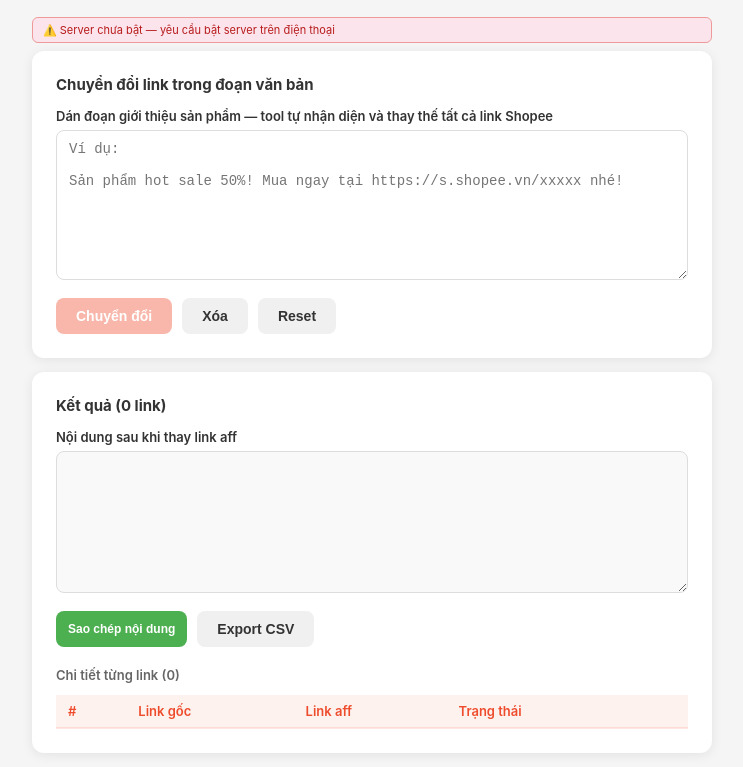
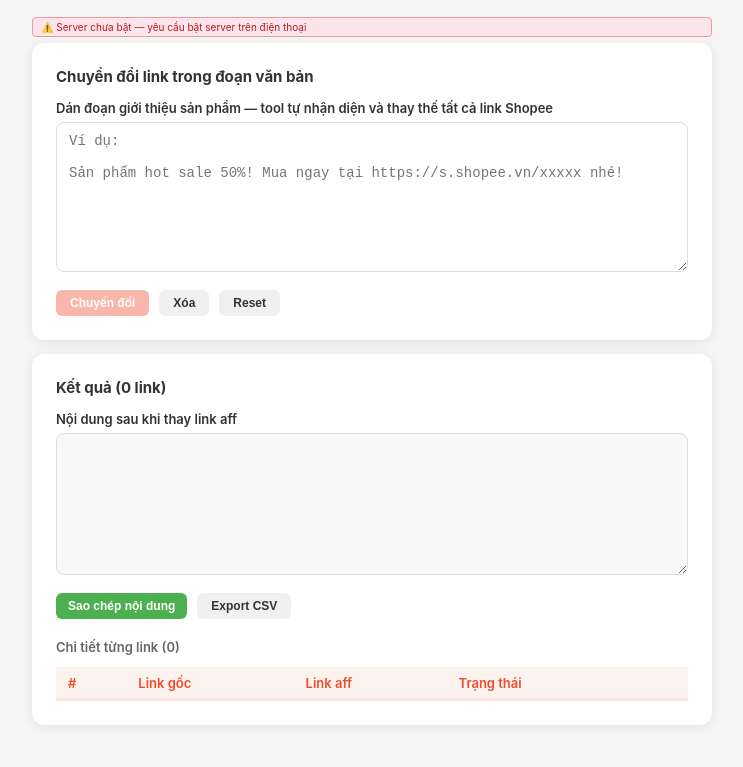
Before and after one commit to huy981018-cyber/shopee-aff-tool, a browser extension: page index.html in a window 1280 px wide. Shown: the part 73-840 px from the top of the page, without its empty margins (268-1011 px from the left). Drawn offline with Linux system fonts and the light colour scheme; no server answers.

Commit message:
Add files via upload

```diff
--- a/index.html
+++ b/index.html
@@ -17,8 +17,8 @@
     .subtitle { font-size: 13px; color: #888; margin-bottom: 20px; }
 
     .banner {
-      width: 100%; max-width: 680px; padding: 5px 10px;
-      border-radius: 6px; font-size: 11px; margin-bottom: 8px;
+      width: 100%; max-width: 680px; padding: 3px 8px;
+      border-radius: 4px; font-size: 10px; margin-bottom: 6px;
     }
     .banner-ok   { background: #e8f5e9; color: #2e7d32; border: 1px solid #a5d6a7; }
     .banner-err  { background: #fce4ec; color: #b71c1c; border: 1px solid #ef9a9a; }
@@ -39,9 +39,9 @@
     textarea:focus { border-color: #ee4d2d; }
 
     .btn {
-      display: inline-flex; align-items: center; gap: 6px;
-      padding: 10px 20px; border: none; border-radius: 8px;
-      font-size: 14px; font-weight: 600; cursor: pointer; transition: opacity 0.15s;
+      display: inline-flex; align-items: center; gap: 4px;
+      padding: 6px 14px; border: none; border-radius: 6px;
+      font-size: 12px; font-weight: 600; cursor: pointer; transition: opacity 0.15s;
     }
     .btn:hover    { opacity: 0.85; }
     .btn:disabled { opacity: 0.4; cursor: not-allowed; }
@@ -67,7 +67,7 @@
     .badge-warn { background: #fff8e1; color: #f57f17; }
     .badge-wait { background: #e3f2fd; color: #1565c0; }
 
-    .summary-box { border-radius: 6px; padding: 5px 10px; font-size: 11px; margin-bottom: 8px; line-height: 1.6; }
+    .summary-box { border-radius: 4px; padding: 3px 8px; font-size: 10px; margin-bottom: 6px; line-height: 1.4; }
     .summary-ok   { background: #e8f5e9; color: #2e7d32; border: 1px solid #a5d6a7; }
     .summary-warn { background: #fff8e1; color: #e65100; border: 1px solid #ffe082; }
 
```
